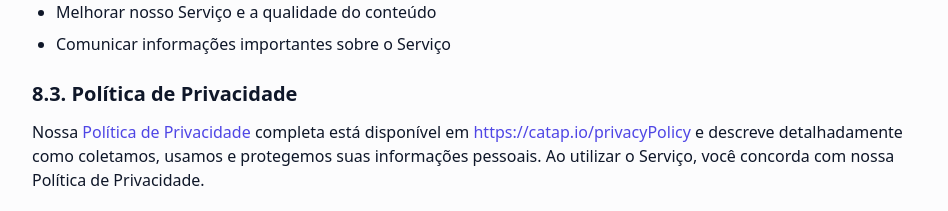
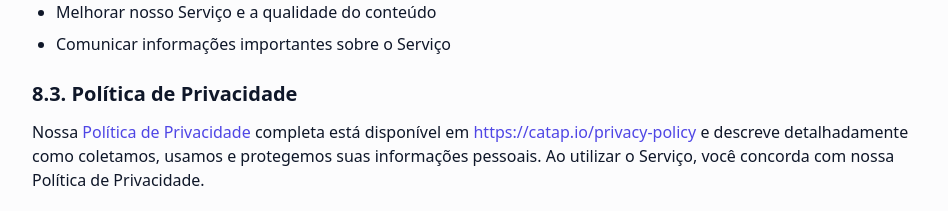
Before and after one commit to dandantas/Audivino, a Next.js app: page /terms-of-use in a window 1280 px wide. Shown: the part 2840-3051 px from the top of the page, without its empty margins (160-1108 px from the left). Built offline with nearby package versions, Linux system fonts and the light colour scheme.

Commit message:
feat: change privacy policy route

```diff
--- a/app/terms-of-use/page.tsx
+++ b/app/terms-of-use/page.tsx
@@ -294,17 +294,17 @@ export default function TermsOfUsePage() {
                             <p className="mb-6">
                                 Nossa{" "}
                                 <a
-                                    href="https://catap.io/privacyPolicy"
+                                    href="https://catap.io/privacy-policy"
                                     className="text-divine-500 hover:underline"
                                 >
                                     Política de Privacidade
                                 </a>{" "}
                                 completa está disponível em{" "}
                                 <a
-                                    href="https://catap.io/privacyPolicy"
+                                    href="https://catap.io/privacy-policy"
                                     className="text-divine-500 hover:underline"
                                 >
-                                    https://catap.io/privacyPolicy
+                                    https://catap.io/privacy-policy
                                 </a>{" "}
                                 e descreve detalhadamente como coletamos, usamos
                                 e protegemos suas informações pessoais. Ao
--- a/components/Footer.tsx
+++ b/components/Footer.tsx
@@ -65,7 +65,7 @@ const Footer = () => {
                             </li>
                             <li>
                                 <a
-                                    href="https://catap.io/privacyPolicy"
+                                    href="https://catap.io/privacy-policy"
                                     className="text-divine-200 hover:text-white transition-colors"
                                 >
                                     Política de Privacidade
```
